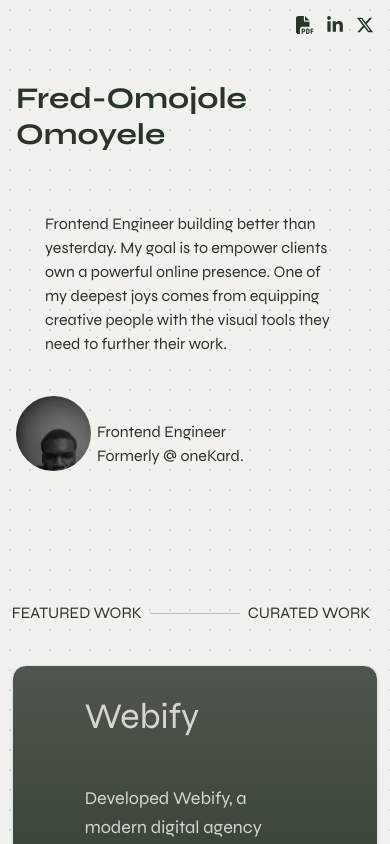
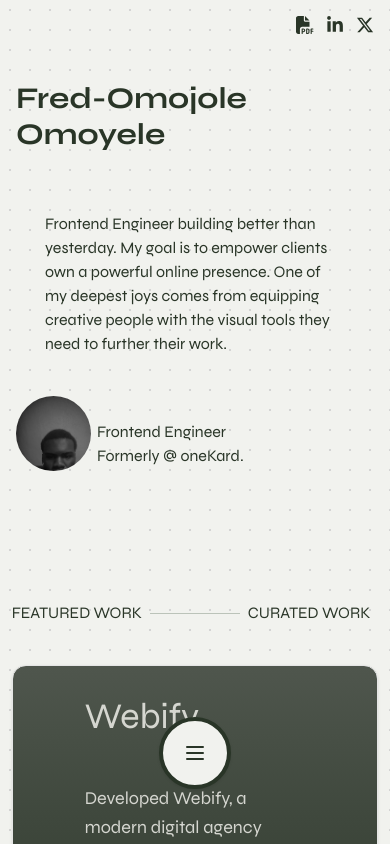
Before and after one commit to Fred-omojole/fred-omojole-s-folio, a Next.js app: page / in a window 390 px wide. Shown: the top 844 px of the page. Built offline with nearby package versions, Linux system fonts and the light colour scheme.

Commit message:
Navbar mobile setup  + styling + micro interaction

```diff
--- /dev/null
+++ b/app/_components/NavMobile.tsx
@@ -0,0 +1,143 @@
+"use client";
+import React, { useState } from "react";
+
+import { Menu } from "./navbar-menu";
+import { cn } from "@/lib/utils";
+import Link from "next/link";
+import { motion, AnimatePresence } from "framer-motion";
+import { Variants } from "framer-motion";
+import { HomeIcon } from "./HomeIcon";
+import { Menu as LucideMenu, X as LucideX } from "lucide-react";
+
+type NavContents = {
+  title: React.ReactNode;
+  href: string;
+};
+
+const navContainer: Variants = {
+  hidden: { opacity: 0, scale: 0.8 },
+  visible: {
+    opacity: 1,
+    scale: 1,
+    transition: {
+      delay: 0.05,
+      type: "spring",
+      stiffness: 260,
+      damping: 20,
+      duration: 0.2,
+    },
+  },
+};
+
+export function NavbarMobile() {
+  return (
+    <div className="relative w-full flex items-center justify-center">
+      <Navbar className="top-[85vh] lg:hidden block " />
+    </div>
+  );
+}
+
+function Navbar({ className }: { className?: string }) {
+  const navContent: NavContents[] = [
+    { title: "works", href: "#works" },
+    { title: <HomeIcon />, href: "#home" },
+    { title: "about", href: "/about" },
+  ];
+
+  const [open, setOpen] = useState(false);
+
+  const buttonVariants: Variants = {
+    closed: { rotate: 0, scale: 1 },
+    open: { rotate: 90, scale: 1.02 },
+  };
+
+  const menuVariants: Variants = {
+    hidden: {
+      opacity: 0,
+      y: 8,
+      scale: 0.98,
+      transition: { duration: 0.12 },
+    },
+    visible: {
+      opacity: 1,
+      y: 0,
+      scale: 1,
+      transition: {
+        duration: 0.18,
+        when: "beforeChildren",
+        staggerChildren: 0.06,
+      },
+    },
+    exit: { opacity: 0, y: 8, scale: 0.98, transition: { duration: 0.12 } },
+  };
+
+  const itemVariants: Variants = {
+    hidden: { opacity: 0, y: 6 },
+    visible: { opacity: 1, y: 0 },
+    exit: { opacity: 0, y: 6 },
+  };
+
+  return (
+    <motion.div
+      className={cn("fixed top-10 inset-x-0 max-w-2xl mx-auto z-50", className)}
+      initial="hidden"
+      animate="visible"
+      variants={navContainer}
+    >
+      <div className="relative flex items-center justify-center">
+        <AnimatePresence>
+          {open && (
+            <motion.div
+              key="mobile-menu"
+              initial="hidden"
+              animate="visible"
+              exit="exit"
+              variants={menuVariants}
+              className="absolute bottom-full mb-6 sm:mb-8 left-1/2 -translate-x-1/2 z-10 w-[90vw] sm:w-[80vw] md:w-[70vw] lg:w-auto"
+            >
+              <Menu>
+                {navContent.map((item, index) => (
+                  <Link
+                    href={item.href}
+                    key={item.href}
+                    onClick={() => setOpen(false)}
+                    className={`capitalize cursor-pointer w-full flex items-center justify-center text-foreground text-[18px] sm:text-[20px] md:text-[20px] leading-[132%] tracking-[-0.14px] pt-6 pb-6 pl-10 pr-10 sm:pt-7 sm:pb-7 sm:pl-12 sm:pr-12 md:pt-8 md:pb-8 md:pl-14 md:pr-14 transition-all ease-in-out hover:bg-[#bbc3b9] border-b lg:border-b-0 lg:border-l lg:border-solid`}
+                  >
+                    <motion.span
+                      variants={itemVariants}
+                      className="w-full flex items-center justify-center"
+                    >
+                      {index === navContent.length - 1 ? (
+                        <div className="flex items-center gap-2">
+                          <span className="relative inline-flex h-2 w-2 mr-1 ">
+                            <span className="animate-ping absolute h-full w-full rounded-full bg-foreground" />
+                            <span className="rounded-full h-2 w-2 bg-foreground" />
+                          </span>
+                          {item.title}
+                        </div>
+                      ) : (
+                        <>{item.title}</>
+                      )}
+                    </motion.span>
+                  </Link>
+                ))}
+              </Menu>
+            </motion.div>
+          )}
+        </AnimatePresence>
+
+        <motion.button
+          aria-expanded={open}
+          aria-label={open ? "Close navigation" : "Open navigation"}
+          onClick={() => setOpen((v) => !v)}
+          variants={buttonVariants}
+          animate={open ? "open" : "closed"}
+          whileTap={{ scale: 0.98 }}
+          className="w-18 h-18 sm:w-20 sm:h-20 md:w-24 md:h-24 rounded-full border-4 md:border-6 lg:border-2 border-foreground bg-background flex items-center justify-center z-20 shadow-sm"
+        >
+          {open ? <LucideX size={24} /> : <LucideMenu size={24} />}
+        </motion.button>
+      </div>
+    </motion.div>
+  );
+}
--- a/app/_components/Navbar.tsx
+++ b/app/_components/Navbar.tsx
@@ -31,7 +31,7 @@ const navContainer: Variants = {
 export function NavbarDemo() {
   return (
     <div className="relative w-full flex items-center justify-center">
-      <Navbar className="top-[85vh] " />
+      <Navbar className="top-[85vh] hidden lg:block " />
     </div>
   );
 }
@@ -57,7 +57,6 @@ function Navbar({ className }: { className?: string }) {
     >
       <Menu>
         {navContent.map((item, index) => {
-          console.log("Current item:", item);
           return (
             <Link
               href={item.href}
--- a/app/_components/navbar-menu.tsx
+++ b/app/_components/navbar-menu.tsx
@@ -1,18 +1,12 @@
 "use client";
 import React from "react";
 
-export const Menu = ({
-  children,
-}: {
-  // setActive: (item: string | null) => void;
-
-  children: React.ReactNode;
-}) => {
+export const Menu = ({ children }: { children: React.ReactNode }) => {
   return (
     <div
-      className={`border-2 border-foreground bg-[rgb(230,230,230,1)] rounded-full z-10 `}
+      className={`border-3 md:border-4 lg:border-2 border-foreground rounded-lg lg:rounded-full z-10`}
     >
-      <nav className="relative rounded-full border  bg-background flex justify-center   ">
+      <nav className="relative rounded-lg lg:rounded-full bg-background flex flex-col lg:flex-row items-stretch lg:justify-center">
         {children}
       </nav>
     </div>
--- a/app/page.tsx
+++ b/app/page.tsx
@@ -2,6 +2,7 @@ import React from "react";
 import Hero from "./_components/Hero";
 import { cn } from "@/lib/utils";
 import { NavbarDemo } from "./_components/Navbar";
+import { NavbarMobile } from "./_components/NavMobile";
 import Work from "./_components/Work";
 import Contact from "./_components/Contact";
 import Footer from "./_components/Footer";
@@ -18,7 +19,8 @@ export default function Home() {
           )}
         />
         <Hero />
-        {/* <NavbarDemo /> */}
+        <NavbarDemo />
+        <NavbarMobile />
       </>
       <div className="-z-10 absolute inset-0 flex items-center justify-center [mask-image:radial-gradient(to_bottom,black_50%,transparent_100%))]"></div>
 
```
